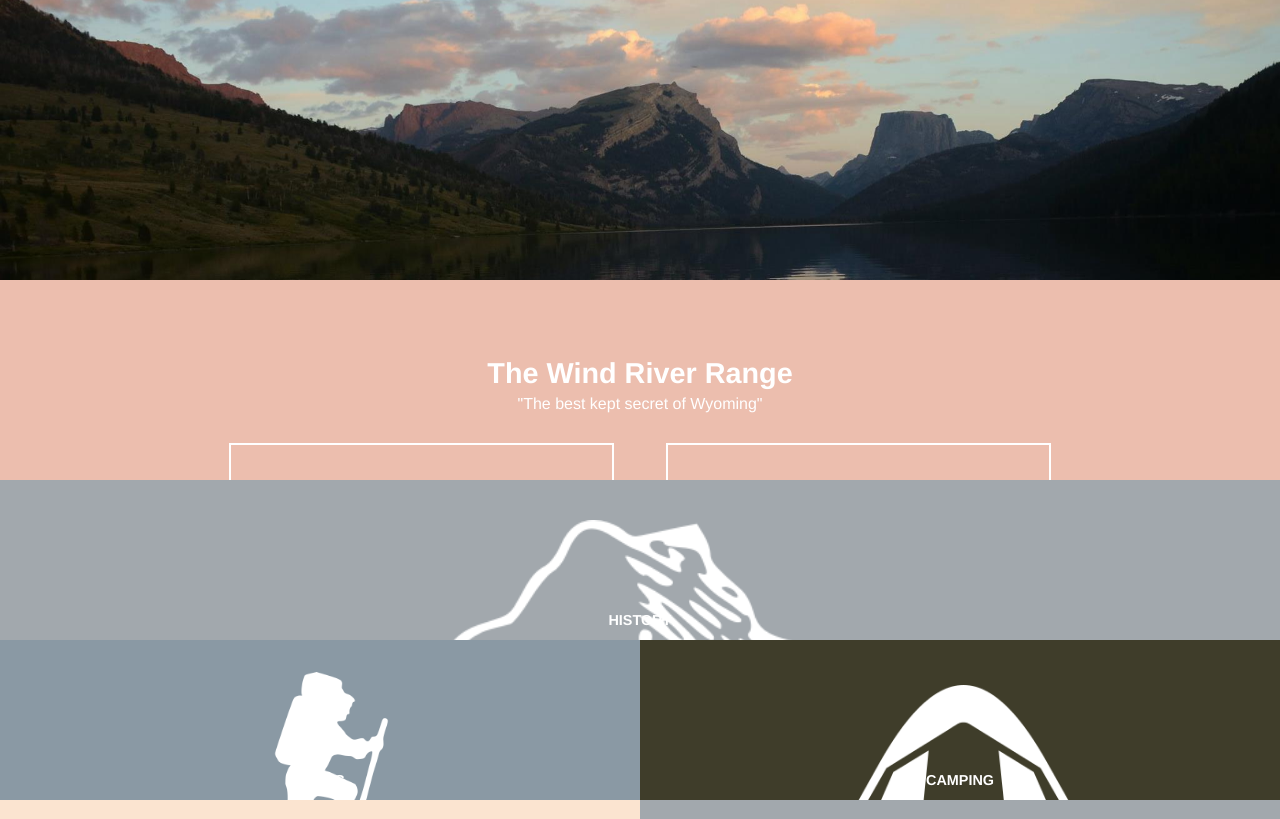
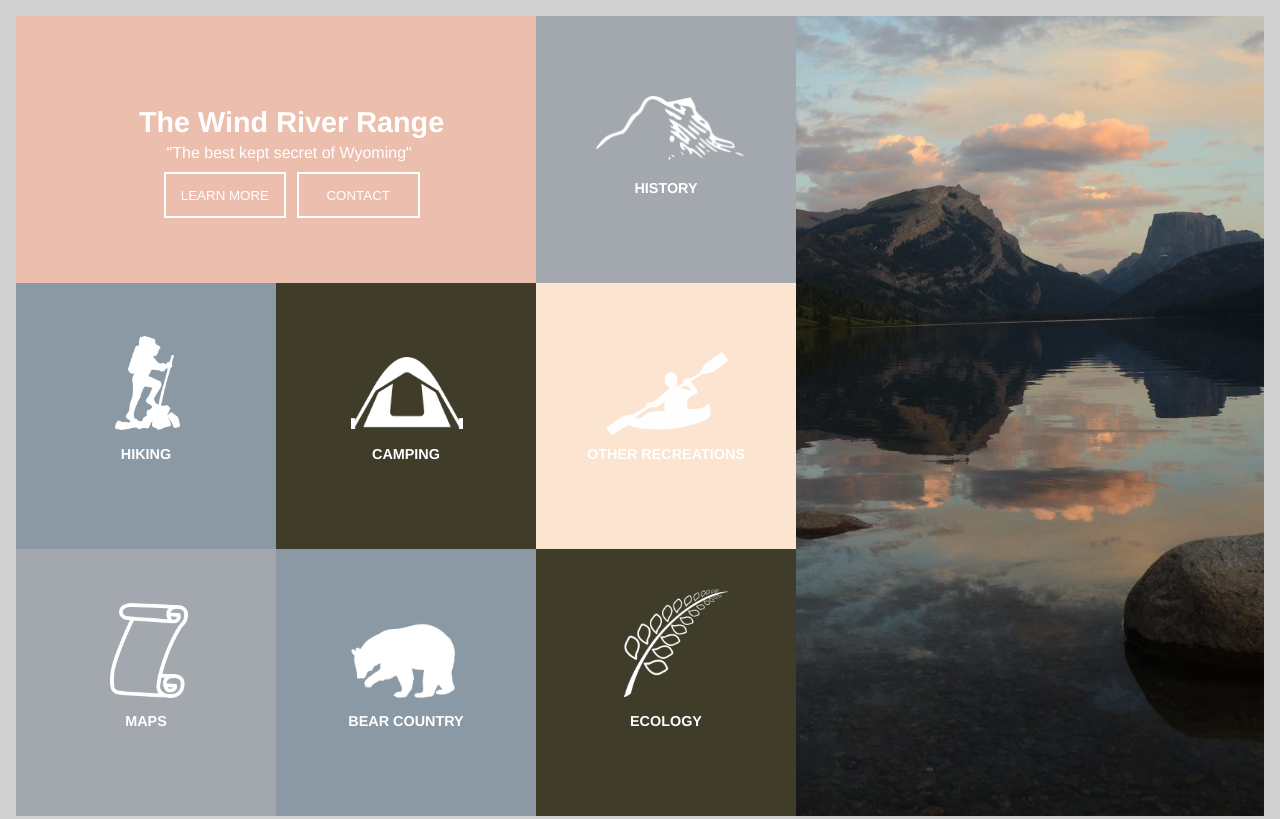
Before and after one commit to cbdallavalle/cd-comp-challenge-1, a plain HTML site: page static1.html in a window 1280 px wide. Shown: the top 819 px of the page. Drawn offline with nearby package versions, Linux system fonts and the light colour scheme; files whose address does not match are found by name.

Commit message:
Create display for desktop versions of website

```diff
--- a/static1.css
+++ b/static1.css
@@ -40,10 +40,10 @@ form {
 button {
   background-color: #ECBEAE;
   border: .2em #FFFFFF solid;
-  padding: 3%;
+  padding: 1em;
   color: white;
   margin: 2%;
-  flex: .3;
+  width: 10em;
 }
 
 h2 {
@@ -81,10 +81,14 @@ section {
 }
 
 .header {
+  display: flex;
   background-color: #ECBEAE;
   height: 25vh;
   width: 100%;
   max-height: 13em;
+  justify-content: center;
+  align-content: center;
+  flex-wrap: wrap;
 }
 
 .one {
@@ -194,3 +198,71 @@ section {
     top: 28%;
   }
 }
+
+@media (min-width: 900px) and (max-width: 1440px) {
+  body {
+    margin: 1em;
+  }
+
+  h2 {
+    bottom: 5.2em;
+  }
+
+  h1,
+  p {
+    text-align: left;
+    margin-left: 6%;
+  }
+
+  main {
+    width: 100%;
+    flex-direction: row;
+  }
+
+  div {
+    width: 66.66%;
+    align-content: flex-start;
+  }
+
+  form {
+  justify-content: left;
+  margin-left: 6%;
+  }
+
+  .header {
+    width: 66.66%;
+    height: 33.33vh;
+    max-height: 18em;
+    justify-content: center;
+    align-items: center;
+  }
+
+  section {
+    width: 33.33%;
+    height: 33.33vh;
+    max-height: 18em;
+  }
+
+  article {
+    max-height: 100vh;
+    background-repeat: no-repeat;
+    background-position: 64% 17%;
+    background-size: cover;
+  }
+
+  .column2 {
+    width: 40%;
+    height: 100vh;
+  }
+
+  .one {
+    width: 33.33%;
+  }
+
+  #history {
+    width: 57%;
+    left: 23%;
+    top: 30%;
+  }
+
+  }
```
